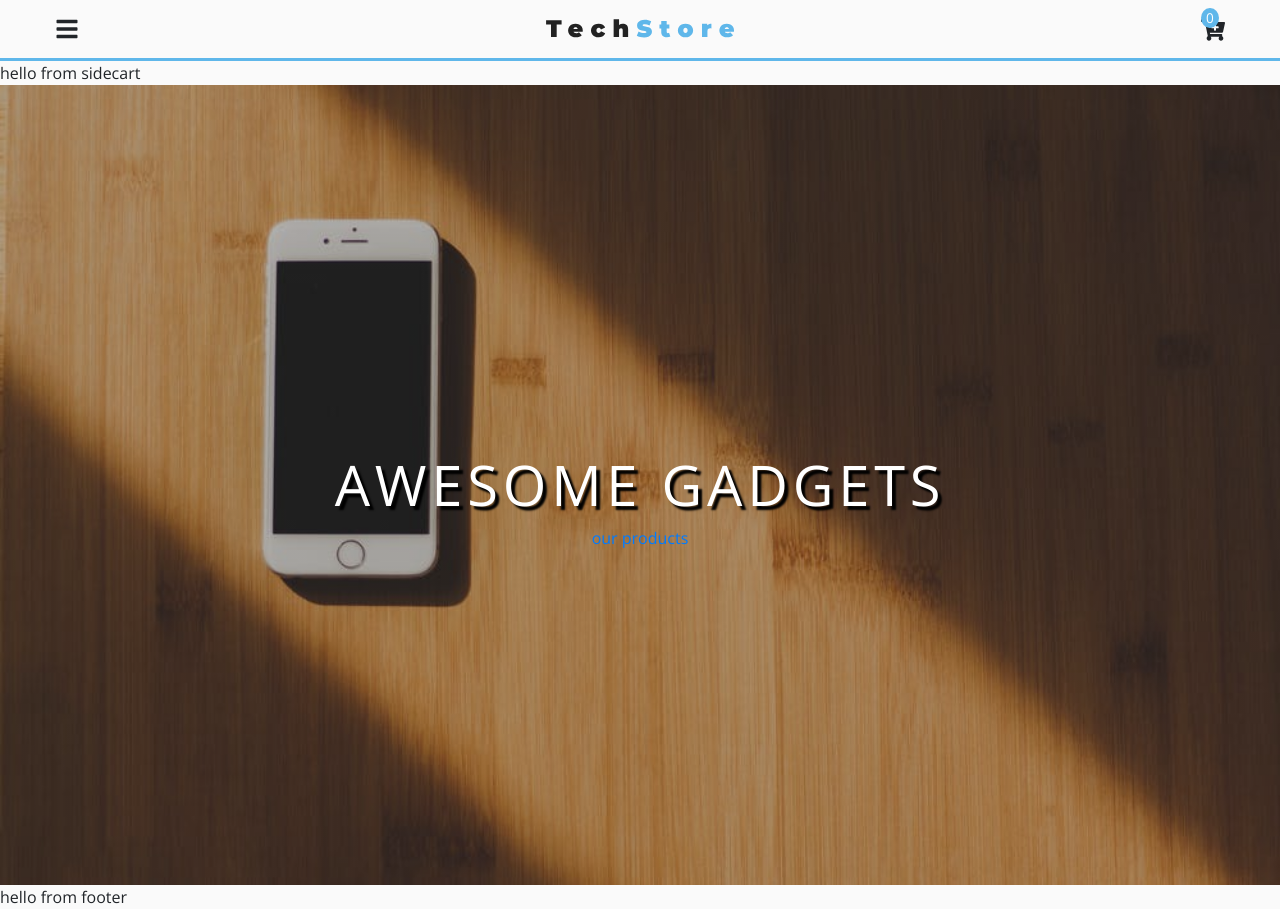
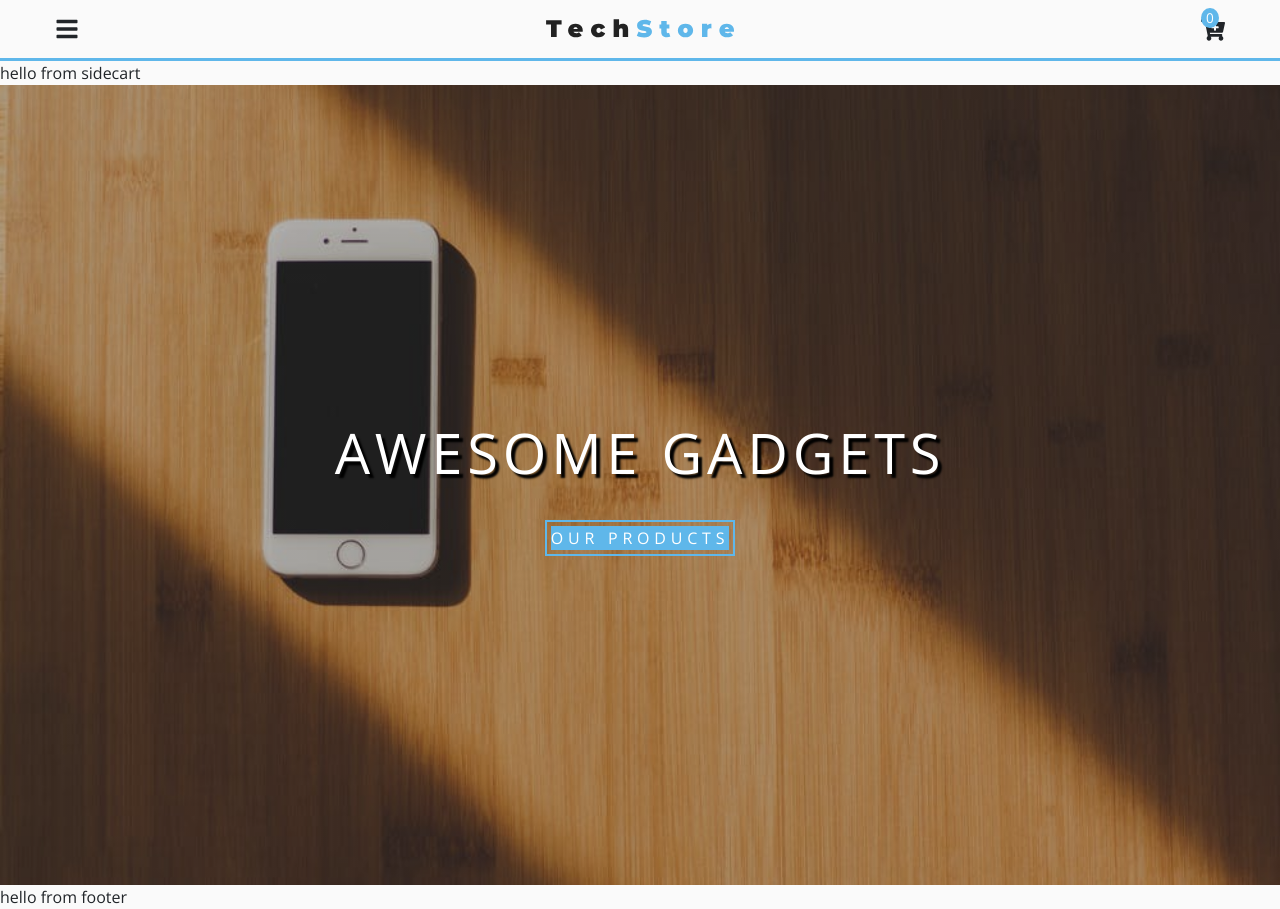
Before and after one commit to LaGemYo/tech-store, a React (Create React App) app: page / in a window 1280 px wide. Built offline with nearby package versions, Linux system fonts and the light colour scheme.

Commit message:
finished default page

```diff
--- a/src/App.css
+++ b/src/App.css
@@ -10,6 +10,11 @@
   --mainTransition: all 0.3s ease-in-out;
   --mainSpacing: 0.3rem;
 }
+body {
+  font-family: 'Open Sans', sans-serif !important;
+  background: var(--mainGrey) !important;
+  color: var(--mainBlack);
+}
 .text-title {
   font-family: 'Montserrat', sans-serif;
   font-weight: bold;
@@ -19,8 +24,21 @@
 .text-main {
   color: var(--primaryColor);
 }
-body {
-  font-family: 'Open Sans', sans-serif !important;
-  background: var(--mainGrey) !important;
-  color: var(--mainBlack);
+.main-link {
+  padding: 0.5 1rem;
+  background: var(--primaryColor);
+  color: var(--mainWhite);
+  display: inline-block;
+  text-transform: uppercase;
+  letter-spacing: var(--mainSpacing);
+  outline: 2px solid var(--primaryColor);
+  outline-offset: 4px;
+  border: none;
+  transition: var(--mainTransition);
 }
+.main-link:hover {
+  background: var(--darkGrey);
+  text-decoration: none;
+  color: var(--primaryColor);
+  outline-color: var(--darkGrey);
+}
--- a/src/pages/Default.js
+++ b/src/pages/Default.js
@@ -1,9 +1,15 @@
 import React from 'react';
+import Hero from '../components/Hero';
+import defaultBcg from '../images/defaultBcg.jpeg';
+import {Link} from 'react-router-dom';
 
 export default function Default() {
     return (
         <>
-            <h1>hello From Default Page</h1>
+            <Hero img={defaultBcg} title="404" max="true">
+                <h2 className="text-uppercase">page not found</h2>
+                <Link to="/" className="main-link" style={{marginTop: "2rem"}}>return home</Link>
+            </Hero>
         </>
     );
 }
--- a/src/pages/HomePage.js
+++ b/src/pages/HomePage.js
@@ -6,7 +6,7 @@ export default function HomePage() {
     return (
         <>
         <Hero title="awesome gadgets" max="true">
-            <Link to="/products">
+            <Link to="/products" className="main-link" style={{margin: "2rem"}}>
                 our products
             </Link>
         </Hero>
```
